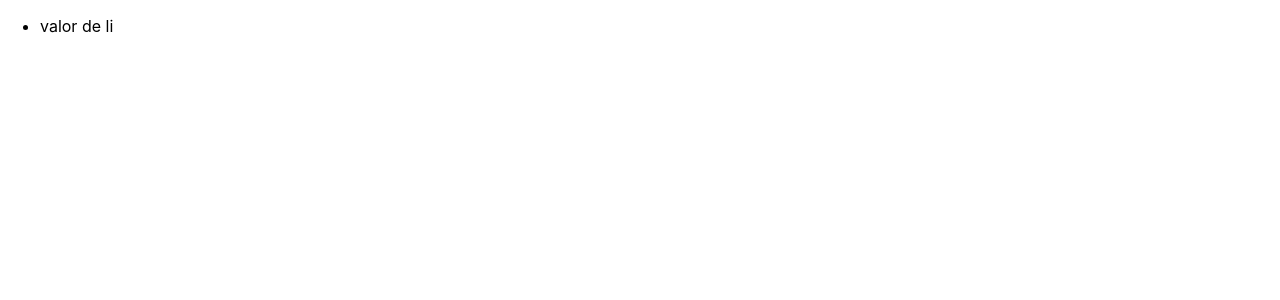
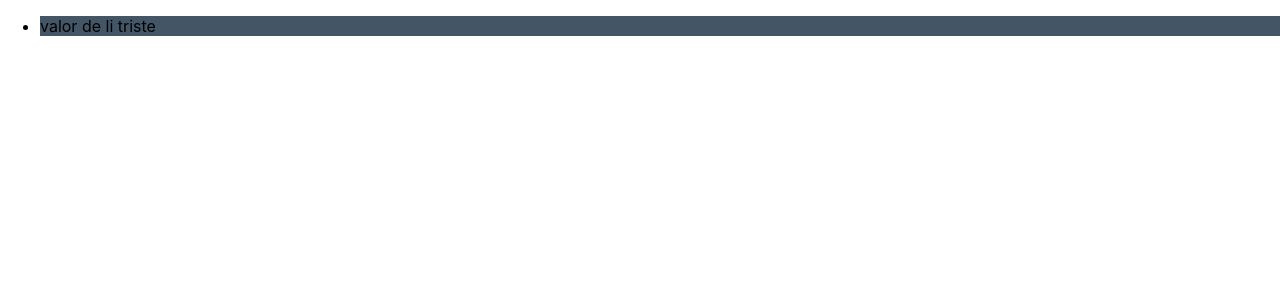
Before and after one commit to jaumebt90/react-app, a React (Create React App) app: page / in a window 1280 px wide. Shown: the top 300 px of the page. Built offline with nearby package versions, Linux system fonts and the light colour scheme.

Commit message:
Update App.js

```diff
--- a/src/App.js
+++ b/src/App.js
@@ -1,15 +1,22 @@
 import logo from "./logo.svg";
 import "./App.css";
 
+const estilo = {
+  backgroundColor: "#456",
+};
 const Li = ({ children }) => {
-  return <li className="clase-li">{children}</li>;
+  return (
+    <li style={estilo} className="clase-li">
+      {children}
+    </li>
+  );
 };
 
 function App() {
   const valor = "triste";
   return (
     <ul className="clase-css">
-      <Li estado="feliz">valor de li</Li>
+      <Li estado="feliz">valor de li {valor}</Li>
     </ul>
   );
 }
```
